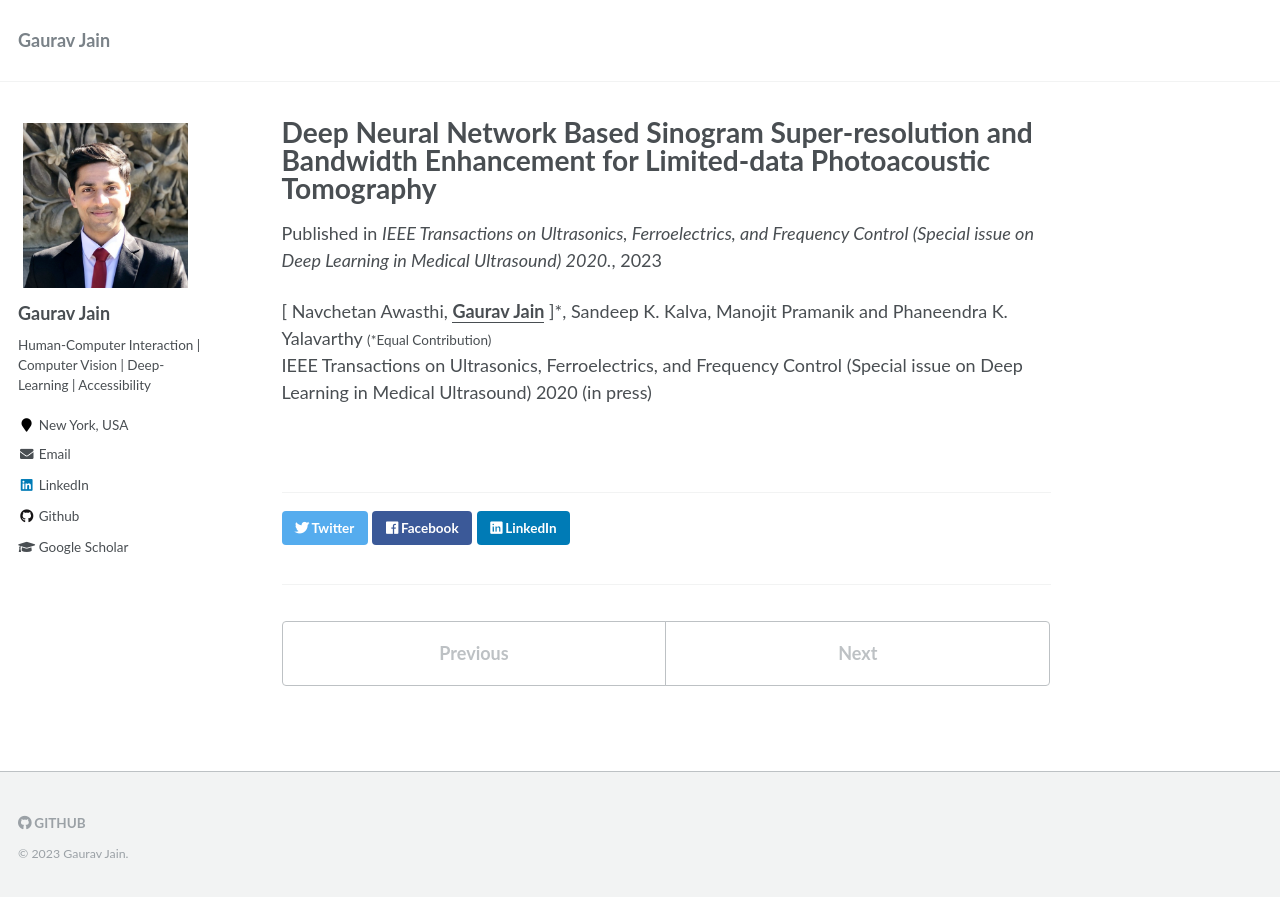
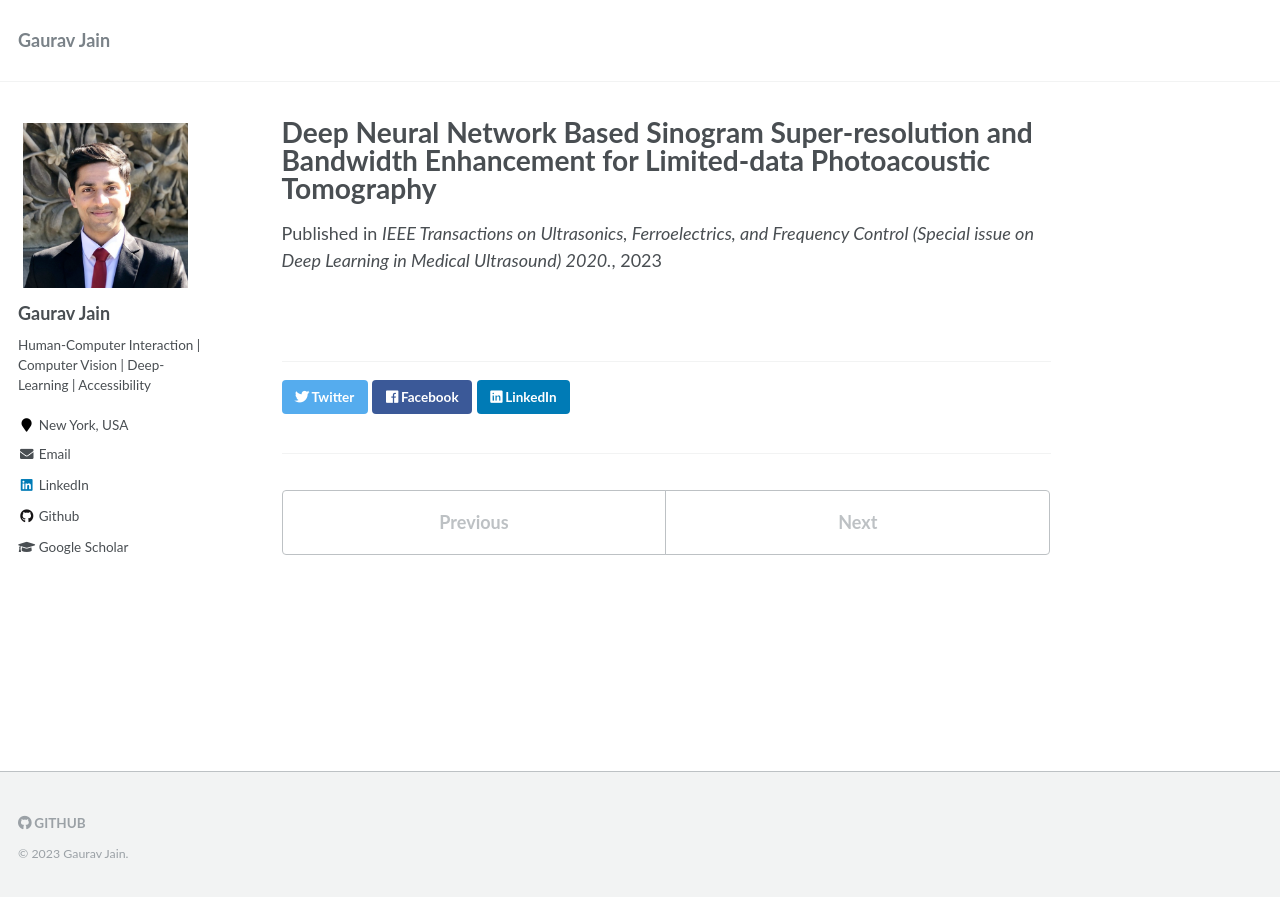
Before and after one commit to Gaurav1302/gaurav1302.github.io, a Jekyll site: the page built from _publications/3_TUFFC2020.md, in a window 1280 px wide. Shown: the top 897 px of the page. Built offline with Jekyll 4.4.1, drawn with Linux system fonts in a browser that asks for light colours.

Commit message:
Updated pdf links to digital libraries.

```diff
--- a/_publications/3_TUFFC2020.md
+++ b/_publications/3_TUFFC2020.md
@@ -2,12 +2,11 @@
 title: 'Deep Neural Network Based Sinogram Super-resolution and Bandwidth Enhancement for Limited-data Photoacoustic Tomography'
 authors: '[ Navchetan Awasthi, <u>Gaurav Jain</u> ]*, S. K. Kalva, Manojit Pramanik, P. K. Yalavarthy (*Equal Contribution)'
 venue: 'IEEE Transactions on Ultrasonics, Ferroelectrics, and Frequency Control (Special issue on Deep Learning in Medical Ultrasound) 2020.'
-paper_link: 'http://gaurav1302.github.io/files/TUFFC2020.pdf'
-doi_link: 'https://doi.org/10.1109/TUFFC.2020.2977210'
+# paper_link: 'http://gaurav1302.github.io/files/TUFFC2020.pdf'
+# doi_link: 'https://doi.org/10.1109/TUFFC.2020.2977210'
+paper_link: 'https://doi.org/10.1109/TUFFC.2020.2977210'
 code_link: 'https://sites.google.com/site/sercmig/home/dnnpat'
-doi: '10.1109/TUFFC.2020.2977210'
+# doi: '10.1109/TUFFC.2020.2977210'
 cover_img: 'http://gaurav1302.github.io/files/tuffc_cover.png'
 # index: '2'
 ---
-[ Navchetan Awasthi, <u><b>Gaurav Jain</b></u> ]\*, Sandeep K. Kalva, Manojit Pramanik and Phaneendra K. Yalavarthy <small>(\*Equal Contribution)</small><br>
-IEEE Transactions on Ultrasonics, Ferroelectrics, and Frequency Control (Special issue on Deep Learning in Medical Ultrasound) 2020 (in press)
```
Also changed, not shown: _publications/1_ECAI2020.md (+1 -2 lines), _publications/2_TIFS2020.md (+5 -4 lines).
